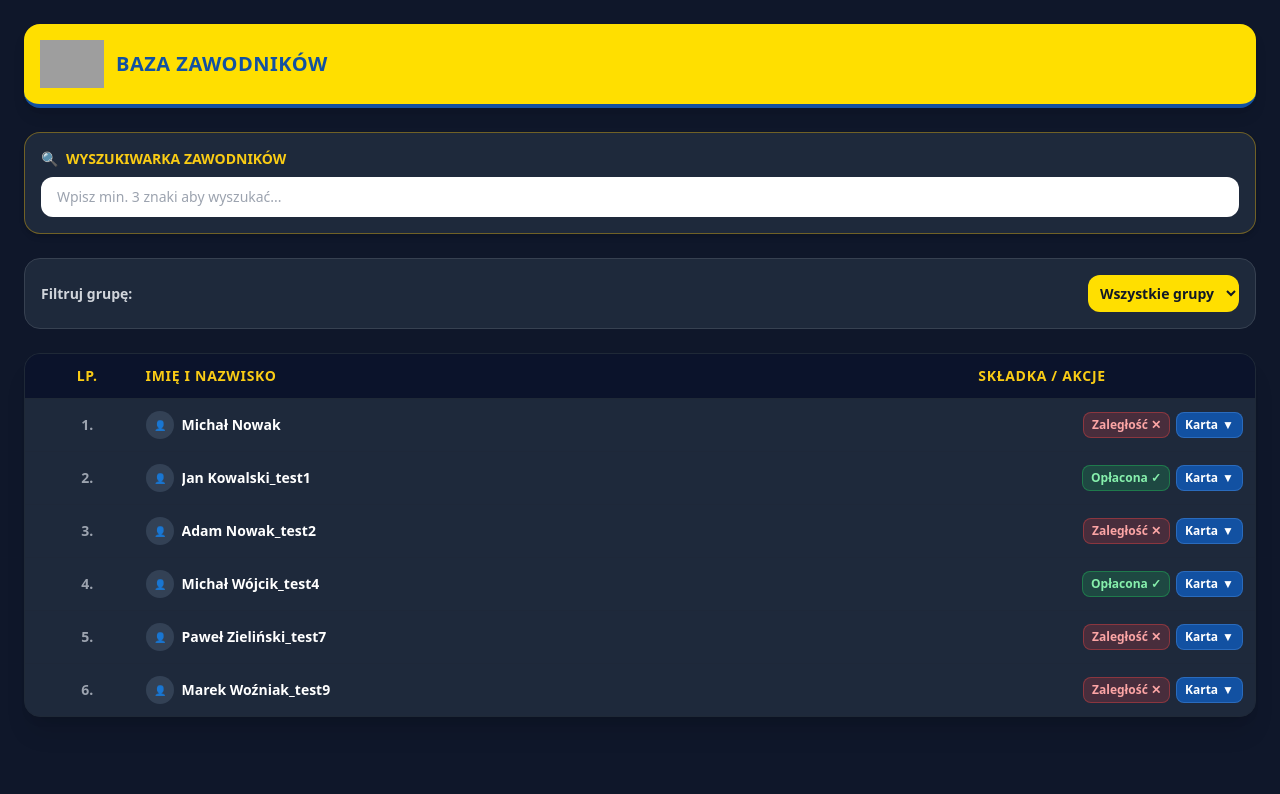
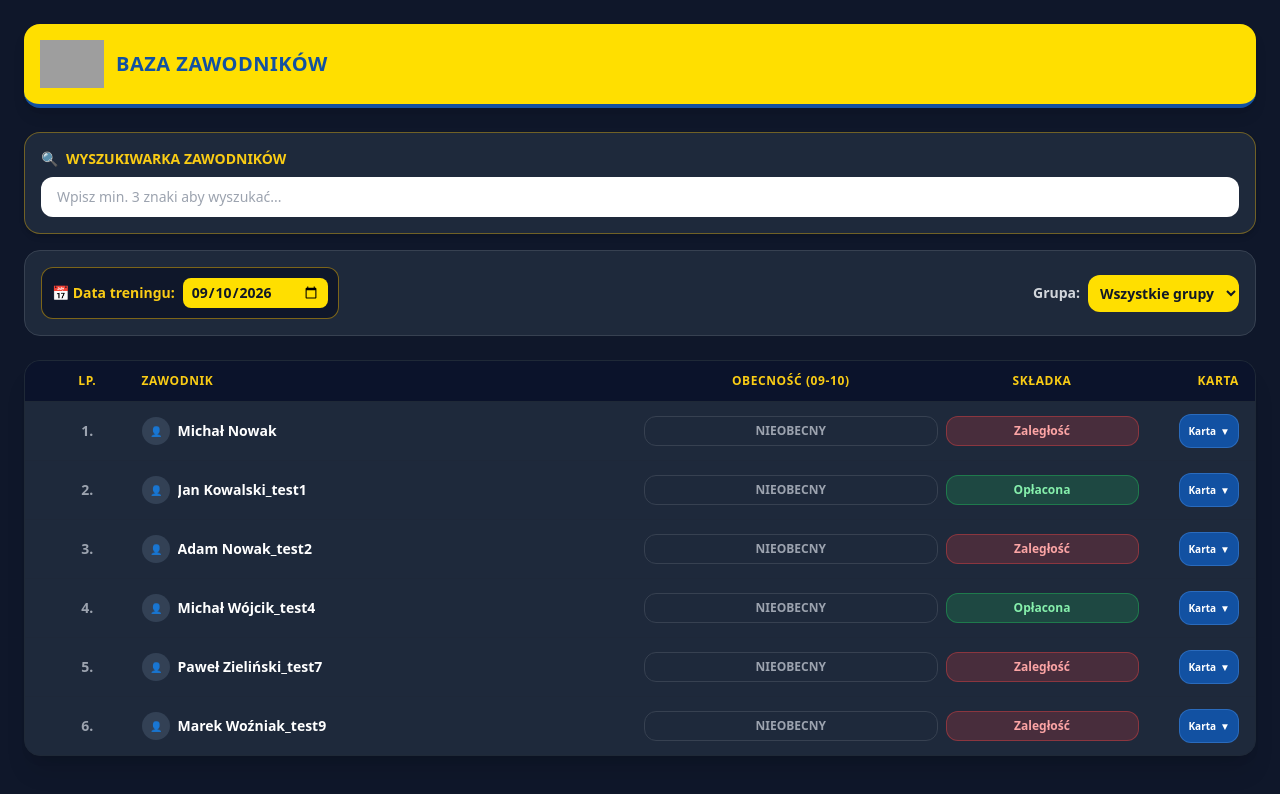
Before and after one commit to MentalCorp/legion-bydgoszcz-app, a Next.js app: page / in a window 1280 px wide. Shown: the top 794 px of the page. Built offline with nearby package versions, Linux system fonts and the light colour scheme; grey boxes are pictures that could not be loaded.

Commit message:
Update page.tsx

```diff
--- a/app/page.tsx
+++ b/app/page.tsx
@@ -6,43 +6,58 @@ interface Member {
   id: string;
   name: string;
   group: string;
-  isPresent: boolean;
   hasPaid: boolean;
-  lastAttendanceDate: string;
+  attendanceHistory: { [date: string]: boolean };
   avatarUrl?: string;
+  phone?: string;
+  joinDate?: string;
 }
 
 export default function Home() {
   const [selectedGroup, setSelectedGroup] = useState('Wszyscy');
   const [searchQuery, setSearchQuery] = useState('');
+  const [selectedDate, setSelectedDate] = useState(() => {
+    const today = new Date();
+    return today.toISOString().split('T')[0];
+  });
   const [expandedMemberId, setExpandedMemberId] = useState<string | null>(null);
 
   const [members, setMembers] = useState<Member[]>([
-    { id: '1', name: 'Michał Nowak', group: 'Początkująca', isPresent: false, hasPaid: false, lastAttendanceDate: '09.01' },
-    { id: '2', name: 'Jan Kowalski_test1', group: 'Zaawansowana', isPresent: false, hasPaid: true, lastAttendanceDate: '09.01' },
-    { id: '3', name: 'Adam Nowak_test2', group: 'Początkująca', isPresent: false, hasPaid: false, lastAttendanceDate: '09.01' },
-    { id: '4', name: 'Michał Wójcik_test4', group: 'Zaawansowana', isPresent: false, hasPaid: true, lastAttendanceDate: '09.01' },
-    { id: '5', name: 'Paweł Zieliński_test7', group: 'Początkująca', isPresent: false, hasPaid: false, lastAttendanceDate: '09.01' },
-    { id: '6', name: 'Marek Woźniak_test9', group: 'Zaawansowana', isPresent: false, hasPaid: false, lastAttendanceDate: '09.01' },
+    { id: '1', name: 'Michał Nowak', group: 'Początkująca', hasPaid: false, attendanceHistory: {}, phone: '500-111-222', joinDate: '2024-01-15' },
+    { id: '2', name: 'Jan Kowalski_test1', group: 'Zaawansowana', hasPaid: true, attendanceHistory: {}, phone: '600-333-444', joinDate: '2023-09-01' },
+    { id: '3', name: 'Adam Nowak_test2', group: 'Początkująca', hasPaid: false, attendanceHistory: {}, phone: '700-555-666', joinDate: '2024-03-10' },
+    { id: '4', name: 'Michał Wójcik_test4', group: 'Zaawansowana', hasPaid: true, attendanceHistory: {}, phone: '501-777-888', joinDate: '2023-11-20' },
+    { id: '5', name: 'Paweł Zieliński_test7', group: 'Początkująca', hasPaid: false, attendanceHistory: {}, phone: '602-999-000', joinDate: '2024-02-01' },
+    { id: '6', name: 'Marek Woźniak_test9', group: 'Zaawansowana', hasPaid: false, attendanceHistory: {}, phone: '703-123-456', joinDate: '2023-08-12' },
   ]);
 
   const fileInputRefs = useRef<{ [key: string]: HTMLInputElement | null }>({});
-
   const logoUrl = "https://muaythai-bydgoszcz.pl/wp-content/uploads/2024/08/logo_kolor1-768x465.png";
 
   const togglePayment = (id: string) => {
     setMembers(members.map(m => m.id === id ? { ...m, hasPaid: !m.hasPaid } : m));
   };
 
-  const toggleAttendance = (id: string) => {
-    setMembers(members.map(m => m.id === id ? { ...m, isPresent: !m.isPresent } : m));
+  const toggleAttendance = (id: string, date: string) => {
+    setMembers(members.map(m => {
+      if (m.id === id) {
+        const currentStatus = m.attendanceHistory[date] || false;
+        return {
+          ...m,
+          attendanceHistory: {
+            ...m.attendanceHistory,
+            [date]: !currentStatus
+          }
+        };
+      }
+      return m;
+    }));
   };
 
   const toggleCard = (id: string) => {
     setExpandedMemberId(expandedMemberId === id ? null : id);
   };
 
-  // Obsługa dodawania zdjęcia z aparatu / galerii natywnej
   const handleImageChange = (id: string, e: React.ChangeEvent<HTMLInputElement>) => {
     const file = e.target.files?.[0];
     if (file) {
@@ -63,7 +78,7 @@ export default function Home() {
   return (
     <div className="min-h-screen bg-[#0F172A] text-white p-3 md:p-6 font-sans">
 
-      {/* Nagłówek po zmianie nazwy */}
+      {/* Nagłówek */}
       <header className="bg-[#FFDF00] p-4 rounded-2xl border-b-4 border-[#1251A2] flex items-center justify-between mb-6 shadow-lg">
         <div className="flex items-center space-x-3">
           <img
@@ -78,7 +93,7 @@ export default function Home() {
       </header>
 
       {/* Wyszukiwarka */}
-      <div className="bg-[#1E293B] p-4 rounded-2xl border border-yellow-500/40 shadow-md mb-6">
+      <div className="bg-[#1E293B] p-4 rounded-2xl border border-yellow-500/40 shadow-md mb-4">
         <label className="block text-yellow-400 font-bold text-xs md:text-sm mb-2 flex items-center gap-2">
           <span>🔍</span> WYSZUKIWARKA ZAWODNIKÓW
         </label>
@@ -91,9 +106,25 @@ export default function Home() {
         />
       </div>
 
-      {/* Wybór grupy */}
-      <div className="bg-[#1E293B] p-4 rounded-2xl border border-gray-700 mb-6 flex justify-between items-center">
-        <span className="font-bold text-gray-300 text-sm">Filtruj grupę:</span>
+      {/* Pasek filtrowania oraz wyboru daty treningu */}
+      <div className="bg-[#1E293B] p-4 rounded-2xl border border-gray-700 mb-6 flex flex-col md:flex-row gap-3 justify-between items-stretch md:items-center">
+
+        {/* Wybór daty treningu do sprawozdania obecności */}
+        <div className="flex items-center justify-between md:justify-start gap-2 bg-[#0F172A] p-2.5 rounded-xl border border-yellow-500/50">
+          <span className="font-bold text-yellow-400 text-xs md:text-sm flex items-center gap-1">
+            📅 Data treningu:
+          </span>
+          <input
+            type="date"
+            value={selectedDate}
+            onChange={(e) => setSelectedDate(e.target.value)}
+            className="bg-[#FFDF00] text-gray-900 font-bold text-xs md:text-sm px-2 py-1 rounded-lg outline-none cursor-pointer"
+          />
+        </div>
+
+        {/* Filtr grupy */}
+        <div className="flex items-center justify-between md:justify-start gap-2">
+          <span className="font-bold text-gray-300 text-xs md:text-sm">Grupa:</span>
           <select
             value={selectedGroup}
             onChange={(e) => setSelectedGroup(e.target.value)}
@@ -105,34 +136,39 @@ export default function Home() {
           </select>
         </div>
 
-      {/* Tabela zawodników */}
+      </div>
+
+      {/* Tabela zawodników z bezpośrednim odznaczaniem obecności */}
       <div className="bg-[#1E293B] rounded-2xl border border-gray-800 shadow-xl overflow-hidden">
 
         {/* Nagłówek Tabeli */}
-        <div className="grid grid-cols-12 bg-[#0B132B] p-3 text-xs md:text-sm font-extrabold text-yellow-400 border-b border-gray-800 uppercase tracking-wider">
+        <div className="grid grid-cols-12 bg-[#0B132B] p-3 text-[11px] md:text-xs font-extrabold text-yellow-400 border-b border-gray-800 uppercase tracking-wider items-center">
           <div className="col-span-1 text-center">Lp.</div>
-          <div className="col-span-6 md:col-span-7 pl-2">Imię i Nazwisko</div>
-          <div className="col-span-5 md:col-span-4 text-center">Składka / Akcje</div>
+          <div className="col-span-4 md:col-span-5 pl-1">Zawodnik</div>
+          <div className="col-span-3 text-center">Obecność ({selectedDate.slice(5)})</div>
+          <div className="col-span-2 text-center">Składka</div>
+          <div className="col-span-2 md:col-span-1 text-right pr-1">Karta</div>
         </div>
 
         {/* Wiersze Tabeli */}
         <div className="divide-y divide-gray-800/60">
           {filteredMembers.map((member, index) => {
             const isExpanded = expandedMemberId === member.id;
+            const isPresentToday = member.attendanceHistory[selectedDate] || false;
 
             return (
               <div key={member.id} className="transition bg-[#1E293B] hover:bg-[#28354A]">
 
-                {/* Główny Wiersz */}
-                <div className="grid grid-cols-12 p-3 items-center text-xs md:text-sm">
+                {/* Wiersz główny z szybką obecnością */}
+                <div className="grid grid-cols-12 p-2.5 md:p-3 items-center text-xs md:text-sm">
 
                   {/* Lp. */}
                   <div className="col-span-1 text-center font-bold text-gray-400">
                     {index + 1}.
                   </div>
 
-                  {/* Imię i Nazwisko + Miniaturka zdjęcia */}
-                  <div className="col-span-6 md:col-span-7 pl-2 flex items-center space-x-2">
+                  {/* Zawodnik */}
+                  <div className="col-span-4 md:col-span-5 pl-1 flex items-center space-x-2">
                     {member.avatarUrl ? (
                       <img src={member.avatarUrl} alt={member.name} className="w-7 h-7 rounded-full object-cover border border-yellow-400 shrink-0" />
                     ) : (
@@ -143,41 +179,56 @@ export default function Home() {
                     <span className="font-bold text-white truncate">{member.name}</span>
                   </div>
 
-                  {/* Kolumna Składki i Przycisku Karty */}
-                  <div className="col-span-5 md:col-span-4 flex items-center justify-end space-x-1.5">
+                  {/* OBECNOŚĆ – Dedykowany Przycisk Trenera */}
+                  <div className="col-span-3 px-1 text-center">
+                    <button
+                      type="button"
+                      onClick={() => toggleAttendance(member.id, selectedDate)}
+                      className={`w-full py-1.5 px-2 rounded-xl font-extrabold text-[10px] md:text-xs transition active:scale-95 border flex items-center justify-center space-x-1 ${
+                        isPresentToday
+                          ? 'bg-green-600 border-green-400 text-white shadow-lg shadow-green-900/50'
+                          : 'bg-slate-800 border-gray-700 text-gray-400 hover:border-gray-500'
+                      }`}
+                    >
+                      <span>{isPresentToday ? 'OBECNY ✓' : 'NIEOBECNY'}</span>
+                    </button>
+                  </div>
 
-                    {/* Status Składki */}
+                  {/* SKŁADKA */}
+                  <div className="col-span-2 px-1 text-center">
                     <button
                       type="button"
                       onClick={() => togglePayment(member.id)}
-                      className={`px-2 py-1 rounded-lg text-[10px] md:text-xs font-bold transition active:scale-95 ${
+                      className={`w-full py-1.5 px-1 rounded-xl text-[10px] md:text-xs font-bold transition active:scale-95 border ${
                         member.hasPaid
-                          ? 'bg-green-500/20 text-green-300 border border-green-500/40'
-                          : 'bg-red-500/20 text-red-300 border border-red-500/40'
+                          ? 'bg-green-500/20 text-green-300 border-green-500/40'
+                          : 'bg-red-500/20 text-red-300 border-red-500/40'
                       }`}
                     >
-                      {member.hasPaid ? 'Opłacona ✓' : 'Zaległość ✕'}
+                      {member.hasPaid ? 'Opłacona' : 'Zaległość'}
                     </button>
+                  </div>
 
-                    {/* Przycisk Rozwijania Karty */}
+                  {/* Przycisk Karty */}
+                  <div className="col-span-2 md:col-span-1 text-right pr-1">
                     <button
                       type="button"
                       onClick={() => toggleCard(member.id)}
-                      className="bg-[#1251A2] hover:bg-blue-600 active:scale-95 text-white px-2 py-1 rounded-lg text-[10px] md:text-xs font-bold border border-blue-400/30 transition flex items-center space-x-1 shrink-0"
+                      className="bg-[#1251A2] hover:bg-blue-600 active:scale-95 text-white py-1.5 px-2 rounded-xl text-[10px] font-bold border border-blue-400/30 transition inline-flex items-center space-x-1"
                     >
                       <span>Karta</span>
                       <span>{isExpanded ? '▲' : '▼'}</span>
                     </button>
+                  </div>
 
                 </div>
-                </div>
 
-                {/* Rozwijana Karta Zawodnika z obsługą Aparatu / Zdjęcia */}
+                {/* Pełna Karta Zawodnika */}
                 {isExpanded && (
                   <div className="bg-[#0F172A] p-4 border-t border-gray-800 space-y-4">
                     <div className="flex flex-col md:flex-row items-center gap-4">
 
-                      {/* Podgląd Zdjęcia i Przycisk Wyboru z Aparatu */}
+                      {/* Aparat / Galeria / Zdjęcie */}
                       <div className="flex flex-col items-center space-y-2">
                         <div className="w-24 h-24 rounded-2xl bg-slate-800 border-2 border-yellow-400 overflow-hidden flex items-center justify-center shadow-inner">
                           {member.avatarUrl ? (
@@ -187,7 +238,6 @@ export default function Home() {
                           )}
                         </div>
 
-                        {/* Ukryty Input wywołujący Natywny Aparat / Galerię */}
                         <input
                           type="file"
                           accept="image/*"
@@ -206,26 +256,29 @@ export default function Home() {
                         </button>
                       </div>
 
-                      {/* Szczegóły Zawodnika */}
+                      {/* Komplet danych w karcie */}
                       <div className="flex-1 w-full space-y-2 text-xs md:text-sm">
+                        <div className="flex justify-between border-b border-gray-800 pb-1">
+                          <span className="text-gray-400">Imię i Nazwisko:</span>
+                          <span className="font-bold text-white">{member.name}</span>
+                        </div>
                         <div className="flex justify-between border-b border-gray-800 pb-1">
                           <span className="text-gray-400">Grupa treningowa:</span>
                           <span className="font-bold text-yellow-400">{member.group}</span>
                         </div>
                         <div className="flex justify-between border-b border-gray-800 pb-1">
-                          <span className="text-gray-400">Ostatnia obecność:</span>
-                          <span className="font-bold">{member.lastAttendanceDate}</span>
+                          <span className="text-gray-400">Telefon kontaktowy:</span>
+                          <span className="font-bold text-gray-200">{member.phone || 'Brak danych'}</span>
                         </div>
                         <div className="flex justify-between border-b border-gray-800 pb-1">
-                          <span className="text-gray-400">Status obecności dziś:</span>
-                          <button
-                            onClick={() => toggleAttendance(member.id)}
-                            className={`font-bold px-2 py-0.5 rounded text-xs ${
-                              member.isPresent ? 'bg-blue-600 text-white' : 'bg-gray-800 text-gray-400'
-                            }`}
-                          >
-                            {member.isPresent ? 'Obecny ✓' : 'Brak (kliknij aby zmienić)'}
-                          </button>
+                          <span className="text-gray-400">Data dołączenia:</span>
+                          <span className="font-bold text-gray-200">{member.joinDate || 'Brak danych'}</span>
+                        </div>
+                        <div className="flex justify-between border-b border-gray-800 pb-1">
+                          <span className="text-gray-400">Obecności łącznie:</span>
+                          <span className="font-bold text-green-400">
+                            {Object.values(member.attendanceHistory).filter(Boolean).length} treningów
+                          </span>
                         </div>
                       </div>
 
```
Lines whose indentation alone changed are shown as unchanged.
